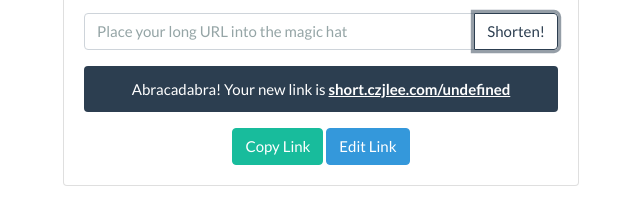
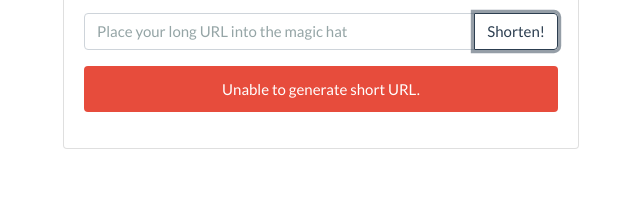
Before and after one commit to CzJLee/URL-Shortener, a website: page public/index.html in a window 1280 px wide. Both pictures are taken after a click on the button "Shorten!". Shown: the part 160-382 px from the top of the page, without its empty margins (319-959 px from the left). Drawn offline with nearby package versions, Linux system fonts and the light colour scheme.

Commit message:
Refactor to remove async

```diff
--- a/public/index.html
+++ b/public/index.html
@@ -27,7 +27,11 @@
 				</div>
 
 				<div class="alert alert-primary" role="alert" id="url-alert" hidden>
-					Abracadabra! Your new link is <a href="#" class="alert-link" id="short-link" target="_blank"></a>
+					Abracadabra! Your new link is <a href="" class="alert-link" id="short-link" target="_blank"></a>
+				</div>
+
+				<div class="alert alert-danger" role="alert" id="danger-alert" hidden>
+					Unable to generate short URL.
 				</div>
 
 				<div>
--- a/public/script.js
+++ b/public/script.js
@@ -1,4 +1,4 @@
-async function shortenURL() {
+function shortenURL() {
 	const longURL = document.getElementById("long-url").value;
 
 	// Input validation
@@ -9,9 +9,7 @@ async function shortenURL() {
 		url: longURL
 	}
 
-	let shortID;
-
-	await fetch('/', {
+	fetch('/', {
 		headers: {
 			'Accept': 'application/json',
 			'Content-Type': 'application/json'
@@ -21,23 +19,23 @@ async function shortenURL() {
 	})
 	.then(response => response.json())
 	.then(data => {
-		shortID = data._id
-	})
-	.catch(error => {
-		console.error('Error:', error);
-	});
+		const shortURL = data._id
 
-	const shortURL = "short.czjlee.com/" + shortID
+		const shortLink = "short.czjlee.com/" + shortURL
 
 		// Reveal copy and edit buttons
 		document.getElementById("copy-button").hidden = false;
 		document.getElementById("edit-button").hidden = false;
 
 		// Create new URL alert
-	document.getElementById("short-url").value = shortID;
+		document.getElementById("short-url").value = shortURL;
 		document.getElementById("url-alert").hidden = false;
-	document.getElementById("short-link").innerHTML = shortURL;
+		document.getElementById("short-link").innerHTML = shortLink;
 		document.getElementById("short-link").href = shortURL;
+	})
+	.catch(error => {
+		document.getElementById("danger-alert").hidden = false;
+	});
 }
 
 function copyToClipboard() {
```
Lines whose indentation alone changed are shown as unchanged.
